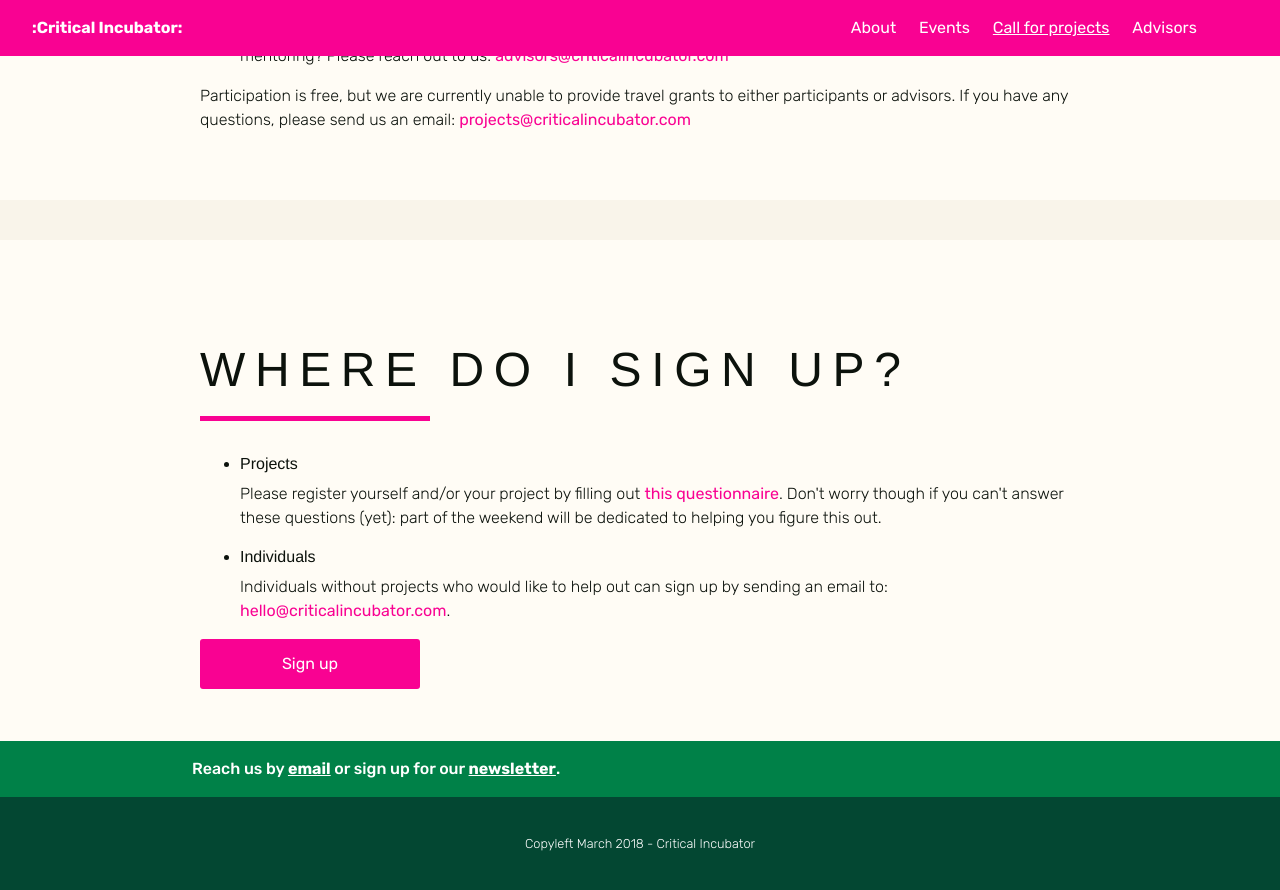
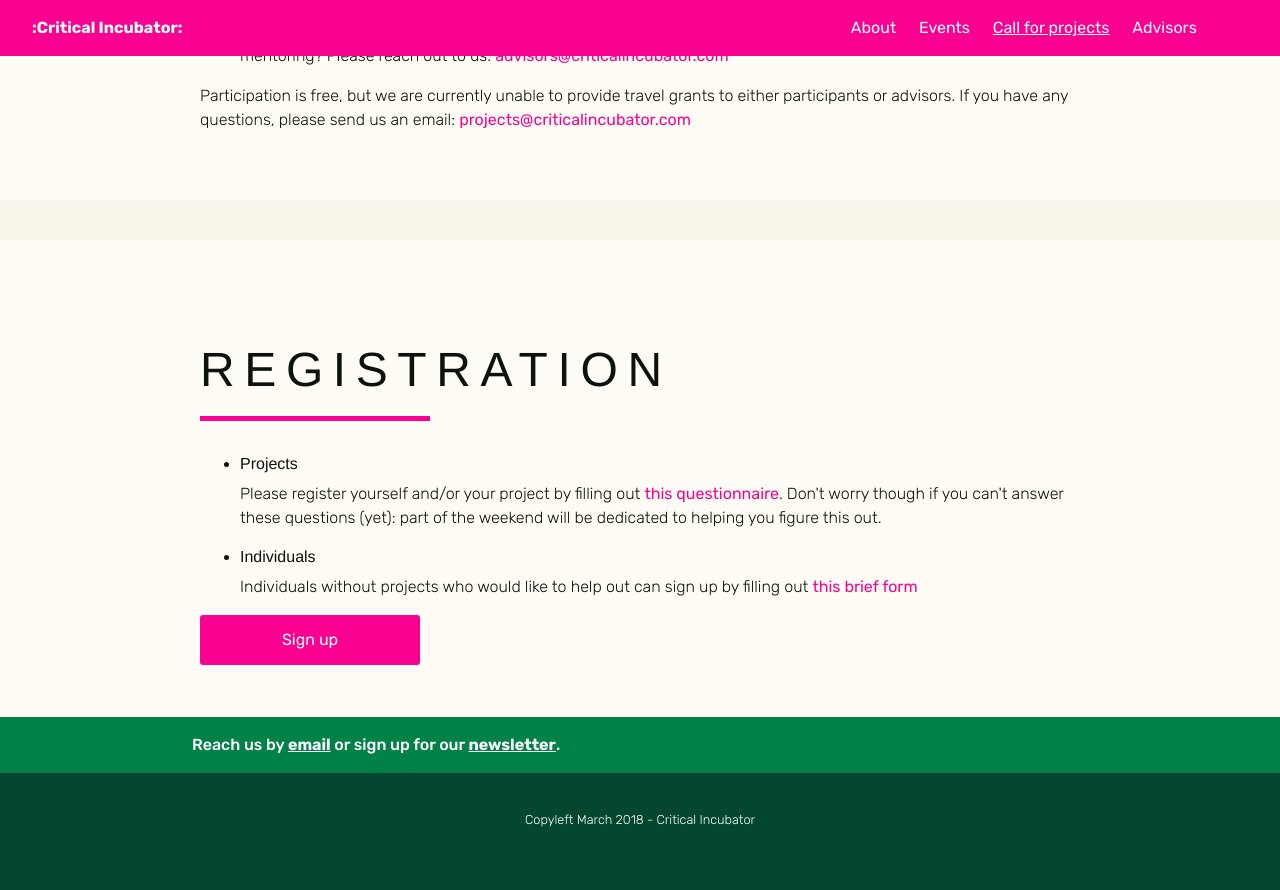
Before and after one commit to criticalincubator/criticalincubator.github.io, a Jekyll site: the page built from call-projects.html, in a window 1280 px wide and 900 px high, scrolled down 1693 px. Shown: the top 890 px of the window. Built offline with Jekyll 4.4.1, drawn with Linux system fonts in a browser that asks for light colours; nearby versions of some CDN libraries.

Commit message:
individual form

```diff
--- a/call-projects.html
+++ b/call-projects.html
@@ -60,7 +60,7 @@ layout: main
       <section class="container px4 py0 elem-margin">
         <div class="clearfix mxn2">
           <div class="col-10 mx-auto px3 py3">
-            <h1 class="responsive-h1  caps mb2">Where do I sign up?</h1>
+            <h1 class="responsive-h1  caps mb2">Registration</h1>
             <hr class="haar-h"/>
             <ul><li>
               <h4 class="responsive-h4">Projects</h4>
@@ -68,7 +68,7 @@ layout: main
           </li>
           <li>
             <h4 class="responsive-h4">Individuals</h4>
-            <p>Individuals without projects who would like to help out can sign up by sending an email to: <a href="mailto:hello@criticalincubator.com">hello@criticalincubator.com</a>.</p></li>
+            <p>Individuals without projects who would like to help out can sign up by filling out <a href="https://postcapitalisms.typeform.com/to/T1DcYR">this brief form</a></p></li>
           </ul>
               <button> <a href="">Sign up</a></button>
             </li>
```
